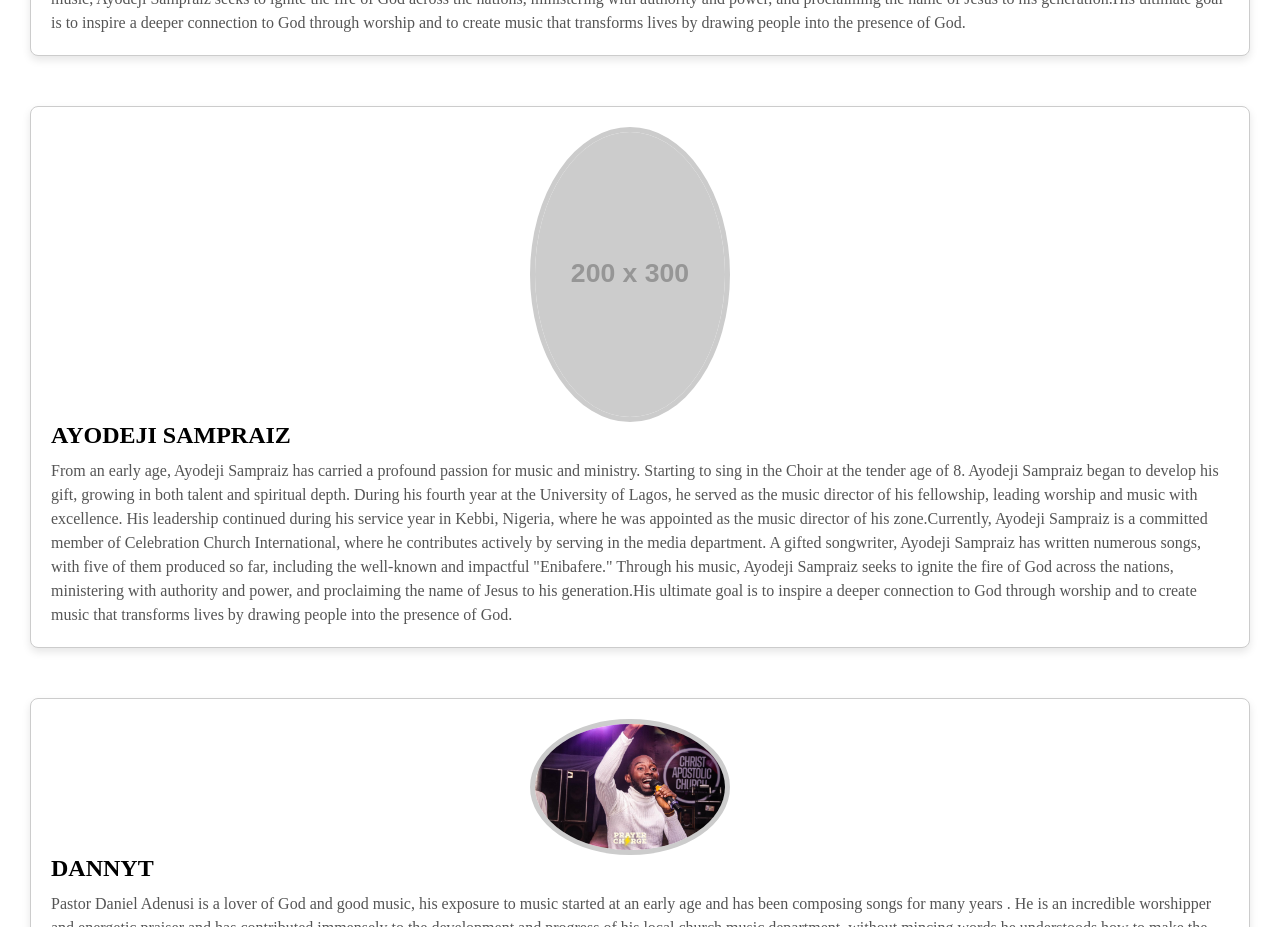
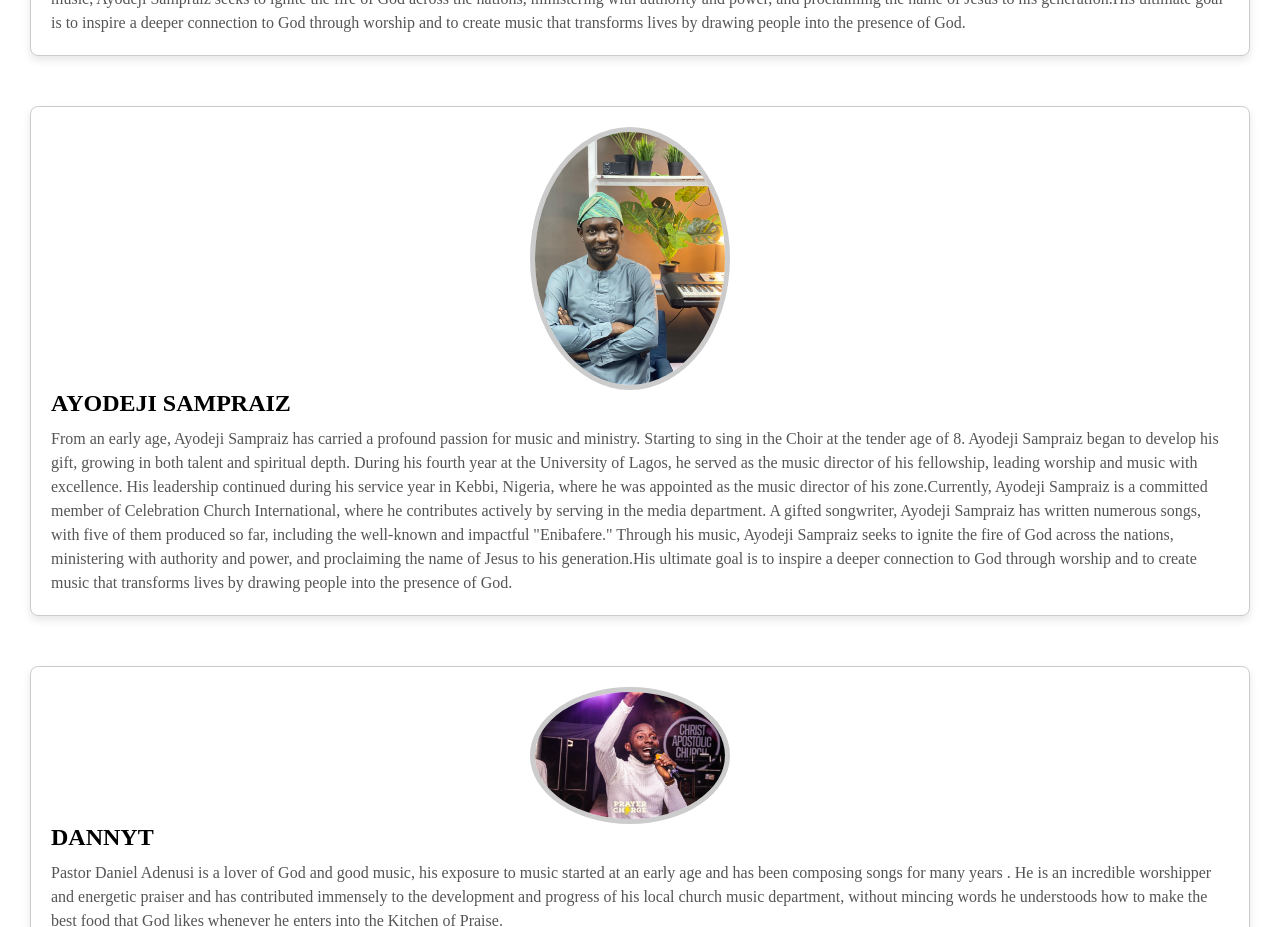
Before and after one commit to Yungflashh/PIA, a React (Vite) app: page /guestMinisters in a window 1280 px wide. Shown: the part 1180-2107 px from the top of the page. Built offline with nearby package versions, Linux system fonts and the light colour scheme.

Commit message:
addded ayodeji picture

```diff
--- a/src/components/MinisterData.jsx
+++ b/src/components/MinisterData.jsx
@@ -5,6 +5,7 @@ import beloved from "../assets/jpg/beloved.jpg"
 import segun from "../assets/jpg/segun.jpg"
 import seyi from "../assets/jpg/seyi.jpg"
 import danny from "../assets/jpg/danny.jpg"
+import ayodeji from "../assets/jpg/ayodeji.jpg"
 
 const MinisterData = () => {
   const ministerData = [
@@ -28,7 +29,7 @@ const MinisterData = () => {
 
     {
         name: 'AYODEJI SAMPRAIZ',
-        image: "https://via.placeholder.com/200x300",
+        image: ayodeji,
         bio: 'From an early age, Ayodeji Sampraiz has carried a profound passion for music and ministry. Starting to sing in the Choir at the tender age of 8. Ayodeji Sampraiz began to develop his gift, growing in both talent and spiritual depth. During his fourth year at the University of Lagos, he served as the music director of his fellowship, leading worship and music with excellence. His leadership continued during his service year in Kebbi, Nigeria, where he was appointed as the music director of his zone.Currently, Ayodeji Sampraiz is a committed member of Celebration Church International, where he contributes actively by serving in the media department. A gifted songwriter, Ayodeji Sampraiz has written numerous songs, with five of them produced so far, including the well-known and impactful "Enibafere." Through his music, Ayodeji Sampraiz seeks to ignite the fire of God across the nations, ministering with authority and power, and proclaiming the name of Jesus to his generation.His ultimate goal is to inspire a deeper connection to God through worship and to create music that transforms lives by drawing people into the presence of God.'
       },
 
```
Also changed, not shown: src/assets/jpg/ayodeji.jpg (added).
